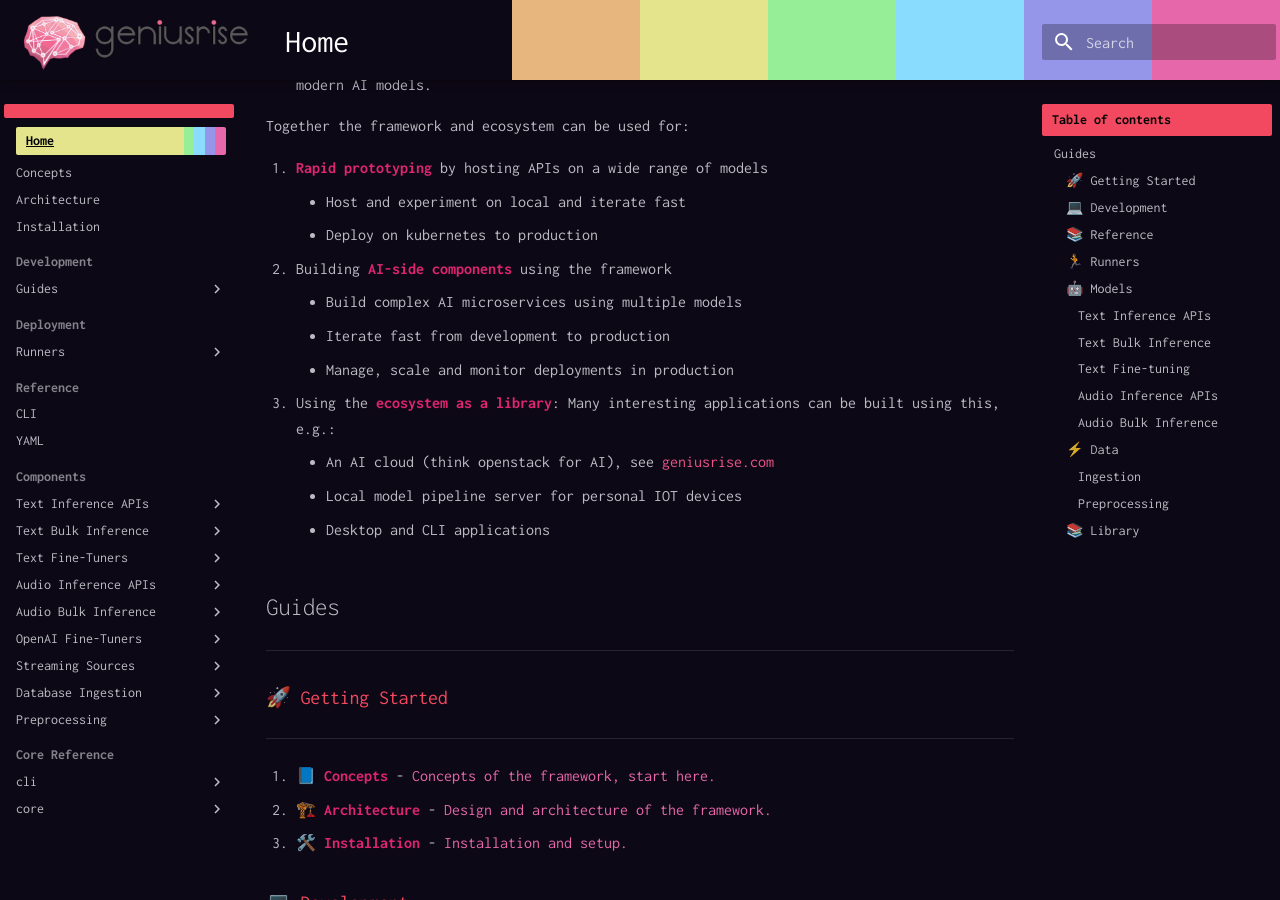
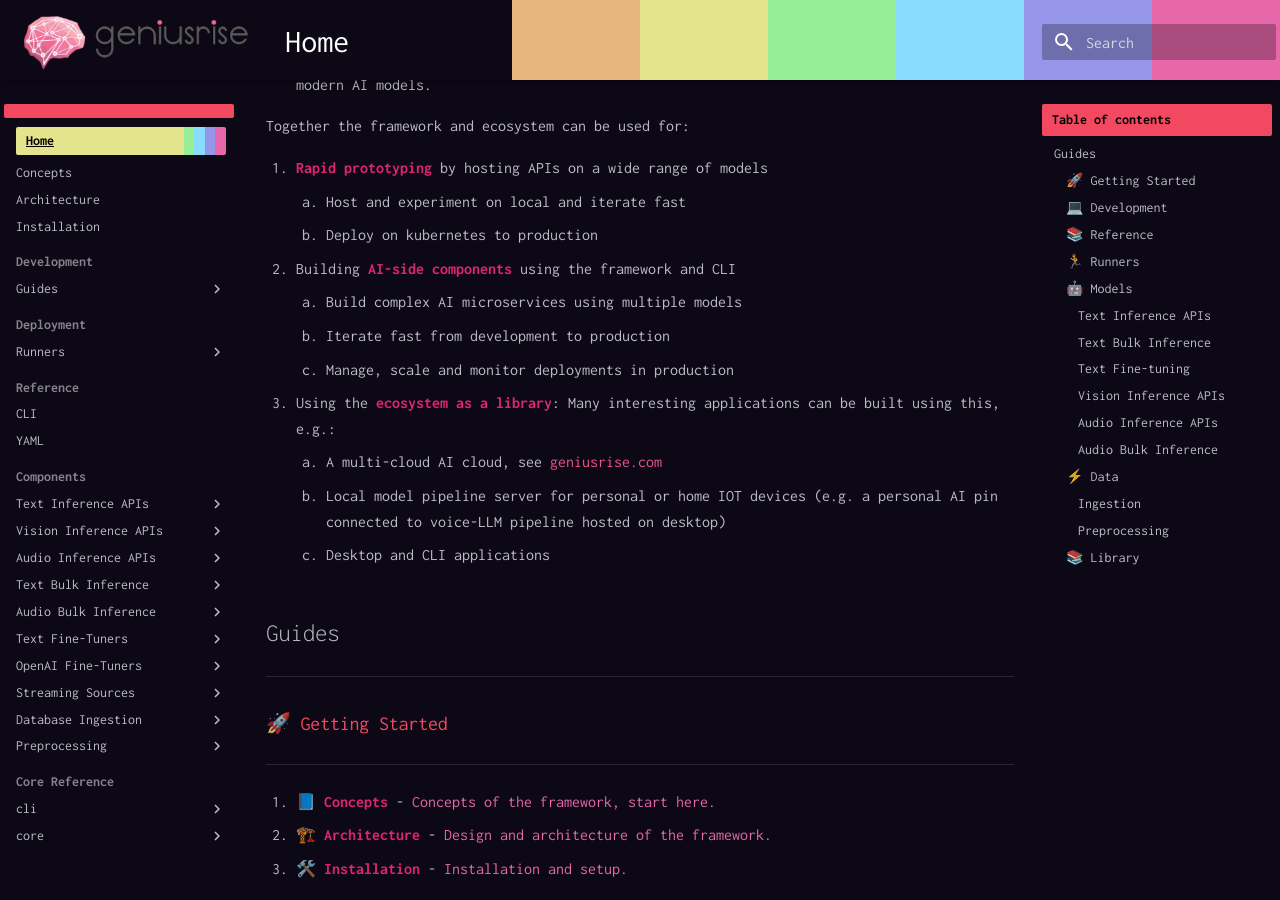
Before and after one commit to geniusrise/docs, an MkDocs documentation site: the page built from docs/index.md, in a window 1280 px wide and 900 px high, scrolled down 596 px. Built offline with MkDocs 1.6.1 and Material for MkDocs 9.7.7, drawn with Linux system fonts in a browser that asks for light colours; some web fonts are replaced; some of the changed text lies outside the part shown.

Commit message:
add vision

```diff
--- a/docs/index.md
+++ b/docs/index.md
@@ -14,16 +14,16 @@
 Together the framework and ecosystem can be used for:
 
 1. **Rapid prototyping** by hosting APIs on a wide range of models
-    - Host and experiment on local and iterate fast
-    - Deploy on kubernetes to production
-2. Building **AI-side components** using the framework
-    - Build complex AI microservices using multiple models
-    - Iterate fast from development to production
-    - Manage, scale and monitor deployments in production
+    1. Host and experiment on local and iterate fast
+    2. Deploy on kubernetes to production
+2. Building **AI-side components** using the framework and CLI
+    1. Build complex AI microservices using multiple models
+    2. Iterate fast from development to production
+    3. Manage, scale and monitor deployments in production
 3. Using the **ecosystem as a library**: Many interesting applications can be built using this, e.g.:
-    - An AI cloud (think openstack for AI), see [geniusrise.com](https://geniusrise.com)
-    - Local model pipeline server for personal IOT devices
-    - Desktop and CLI applications
+    1. A multi-cloud AI cloud, see [geniusrise.com](https://geniusrise.com)
+    2. Local model pipeline server for personal or home IOT devices (e.g. a personal AI pin connected to voice-LLM pipeline hosted on desktop)
+    3. Desktop and CLI applications
 
 ## Guides
 
@@ -60,7 +60,7 @@
 ### 🏃 Runners
 
 | 🌐 **Runners**                              |                                       |                               |                                         |
-| ------------------------------------------- | ------------------------------------- | ----------------------------- | --------------------------------------- |
+|---------------------------------------------|---------------------------------------|-------------------------------|-----------------------------------------|
 | 🟢 [k8s deployment](core/k8s_deployment.md) | 🟤 [k8s service](core/k8s_service.md) | 🟡 [k8s job](core/k8s_job.md) | 🟠 [k8s cron job](core/k8s_cron_job.md) |
 | 🟧 [k8s pods](core/k8s_base.md)             | 🟦 [Apache Airflow](core/airflow.md)  | 🔴 [Docker](core/docker.md)   | 🟣 [Docker Swarm](core/docker_swarm.md) |
 
@@ -71,7 +71,7 @@
 #### Text Inference APIs
 
 | 🌐 **Local & Huggingface**                              |                                                                    |                                                         |
-| ------------------------------------------------------- | ------------------------------------------------------------------ | ------------------------------------------------------- |
+|---------------------------------------------------------|--------------------------------------------------------------------|---------------------------------------------------------|
 | 🟢 [Language Model](text/api/language_model.md)         | 🟣 [Named Entity Recognition](text/api/ner.md)                     | 🟡 [Question Answering](text/api/question_answering.md) |
 | 🟠 [Sentiment Analysis](text/api/sentiment_analysis.md) | 🟤 [Summarization](text/api/summarization.md)                      | 🟦 [Translation](text/api/translation.md)               |
 | 🔵 [Classification](text/api/classification.md)         | 🔴 [Natural Language Inference](text/api/commonsense_reasoning.md) | 🟧 [Instruction Tuning](text/api/instruction_tuning.md) |
@@ -80,7 +80,7 @@
 #### Text Bulk Inference
 
 | 🌐 **Local & Huggingface**                               |                                                                     |                                                          |
-| -------------------------------------------------------- | ------------------------------------------------------------------- | -------------------------------------------------------- |
+|----------------------------------------------------------|---------------------------------------------------------------------|----------------------------------------------------------|
 | 🟢 [Language Model](text/bulk/language_model.md)         | 🟣 [Named Entity Recognition](text/bulk/ner.md)                     | 🟡 [Question Answering](text/bulk/question_answering.md) |
 | 🟠 [Sentiment Analysis](text/bulk/sentiment_analysis.md) | 🟤 [Summarization](text/bulk/summarization.md)                      | 🟦 [Translation](text/bulk/translation.md)               |
 | 🔵 [Classification](text/bulk/classification.md)         | 🔴 [Natural Language Inference](text/bulk/commonsense_reasoning.md) | 🟧 [Instruction Tuning](text/bulk/instruction_tuning.md) |
@@ -89,29 +89,36 @@
 #### Text Fine-tuning
 
 | 🌐 **Local & Huggingface**                                    |                                                                          |                                                               |
-| ------------------------------------------------------------- | ------------------------------------------------------------------------ | ------------------------------------------------------------- |
+|---------------------------------------------------------------|--------------------------------------------------------------------------|---------------------------------------------------------------|
 | 🟢 [Language Model](text/fine_tune/language_model.md)         | 🟣 [Named Entity Recognition](text/fine_tune/ner.md)                     | 🟡 [Question Answering](text/fine_tune/question_answering.md) |
 | 🟠 [Sentiment Analysis](text/fine_tune/sentiment_analysis.md) | 🟤 [Summarization](text/fine_tune/summarization.md)                      | 🟦 [Translation](text/fine_tune/translation.md)               |
 | 🔵 [Classification](text/fine_tune/classification.md)         | 🔴 [Natural Language Inference](text/fine_tune/commonsense_reasoning.md) | 🟧 [Instruction Tuning](text/fine_tune/instruction_tuning.md) |
 | 🟧 [Base](text/fine_tune/base.md)                             |                                                                          |                                                               |
 
 | 🌐 **OpenAI**                                               |                                                                        |                                                             |
-| ----------------------------------------------------------- | ---------------------------------------------------------------------- | ----------------------------------------------------------- |
+|-------------------------------------------------------------|------------------------------------------------------------------------|-------------------------------------------------------------|
 | 🟢 [Classification](bolts/openai/classification.md)         | 🟣 [Natural Language Inference](bolts/openai/commonsense_reasoning.md) | 🟡 [Instruction Tuning](bolts/openai/instruction_tuning.md) |
 | 🟠 [Language Model](bolts/openai/language_model.md)         | 🟤 [Named Entity Recognition](bolts/openai/ner.md)                     | 🟦 [Question Answering](bolts/openai/question_answering.md) |
 | 🔵 [Sentiment Analysis](bolts/openai/sentiment_analysis.md) | 🔴 [Summarization](bolts/openai/summarization.md)                      | 🟧 [Translation](bolts/openai/translation.md)               |
 | 🟧 [Base](bolts/openai/base.md)                             |                                                                        |                                                             |
 
+#### Vision Inference APIs
+
+| 🌐 **Local & Huggingface**                        |                             |                                                |                                                   |
+|---------------------------------------------------|-----------------------------|------------------------------------------------|---------------------------------------------------|
+| 🟢 [Image Classification](vision/api/imgclass.md) | 🟣 [OCR](vision/api/ocr.md) | 🟡 [Image Segmentation](vision/api/segment.md) | 🟠 [Visual Question Answering](vision/api/vqa.md) |
+| 🟤 [Base](vision/api/base.md)                     |                             |                                                |                                                   |
+
 #### Audio Inference APIs
 
 | 🌐 **Local & Huggingface**            |                                       |                              |
-| ------------------------------------- | ------------------------------------- | ---------------------------- |
+|---------------------------------------|---------------------------------------|------------------------------|
 | 🟢 [Text to Speech](audio/api/s2t.md) | 🟣 [Speech to Text](audio/api/t2s.md) | 🟧 [Base](audio/api/base.md) |
 
 #### Audio Bulk Inference
 
 | 🌐 **Local & Huggingface**             |                                        |                               |
-| -------------------------------------- | -------------------------------------- | ----------------------------- |
+|----------------------------------------|----------------------------------------|-------------------------------|
 | 🟢 [Text to Speech](audio/bulk/s2t.md) | 🟣 [Speech to Text](audio/bulk/t2s.md) | 🟧 [Base](audio/bulk/base.md) |
 
 ### ⚡ Data
@@ -119,7 +126,7 @@
 #### Ingestion
 
 | 🌐 **Streaming**                                   |                                        |                                        |                                              |
-| -------------------------------------------------- | -------------------------------------- | -------------------------------------- | -------------------------------------------- |
+|----------------------------------------------------|----------------------------------------|----------------------------------------|----------------------------------------------|
 | 🟢 [Http Polling](listeners/http_polling.md)       | 🟣 [Socket.io](listeners/socket.io.md) | 🟡 [gRPC](listeners/grpc.md)           | 🟠 [QUIC](listeners/quic.md)                 |
 | 🟤 [UDP](listeners/udp.md)                         | 🔵 [Webhook](listeners/webhook.md)     | 🟥 [Websocket](listeners/websocket.md) | 🟩 [SNS](listeners/sns.md)                   |
 | 🟧 [SQS](listeners/sqs.md)                         | 🟨 [AMQP](listeners/amqp.md)           | 🟫 [Kafka](listeners/kafka.md)         | 🟪 [Kinesis Streams](listeners/kinesis.md)   |
@@ -127,7 +134,7 @@
 | 🟧 [Redis Streams](listeners/redis_streams.md{}{}) |                                        |                                        |                                              |
 
 | 📦 **Databases**                           |                                                    |                                                |                                        |
-| ------------------------------------------ | -------------------------------------------------- | ---------------------------------------------- | -------------------------------------- |
+|--------------------------------------------|----------------------------------------------------|------------------------------------------------|----------------------------------------|
 | 🟢 [HBase](databases/hbase.md)             | 🟣 [PostgreSQL](databases/postgres.md)             | 🔵 [MySQL](databases/mysql.md)                 | 🟠 [MongoDB](databases/mongodb.md)     |
 | 🟢 [Cassandra](databases/cassandra.md)     | 🟣 [Redis](databases/redis.md)                     | 🔵 [Elasticsearch](databases/elasticsearch.md) | 🟠 [Oracle](databases/oracle.md)       |
 | 🟢 [SQL Server](databases/sql_server.md)   | 🟣 [SQLite](databases/sqlite.md)                   | 🔵 [Neo4j](databases/neo4j.md)                 | 🟠 [Bigtable](databases/bigtable.md)   |
@@ -143,7 +150,7 @@
 #### Preprocessing
 
 | 🌐 **Document Processing**                   | 🌐 **Image Processing**                                  | 🌐 **OCR**                                               |
-| -------------------------------------------- | -------------------------------------------------------- | -------------------------------------------------------- |
+|----------------------------------------------|----------------------------------------------------------|----------------------------------------------------------|
 | 🟣 [Parse PDF](ocr/ParsePdf.md)              | 🟡 [Predict image classes](ocr/ImageClassPredictor.md)   | 🔵 [TROCRImageOCR](ocr/TROCRImageOCR.md)                 |
 | 🟣 [ParseCBZCBR](ocr/ParseCBZCBR.md)         | 🟡 [Train image classifier](ocr/TrainImageClassifier.md) | 🔵 [FineTuneTROCR](ocr/FineTuneTROCR.md)                 |
 | 🟣 [ParseDjvu](ocr/ParseDjvu.md)             | 🟡 [Convert Images](ocr/ConvertImage.md)                 | 🔵 [TROCRImageOCRAPI](ocr/TROCRImageOCRAPI.md)           |
@@ -155,7 +162,7 @@
 ### 📚 Library
 
 | 📦 **cli**                            | 📦 **core**                       | 📦 **data**                                               | 📦 **core.state**                          |
-| ------------------------------------- | --------------------------------- | --------------------------------------------------------- | ------------------------------------------ |
+|---------------------------------------|-----------------------------------|-----------------------------------------------------------|--------------------------------------------|
 | 🟠 [geniusctl](core/cli_geniusctl.md) | 🟢 [bolt](core/core_bolt.md)      | 🟣 [input](core/core_data_input.md)                       | 🔴 [base](core/core_state_base.md)         |
 | 🟠 [yamlctl](core/cli_yamlctl.md)     | 🟢 [spout](core/core_spout.md)    | 🟣 [output](core/core_data_output.md)                     | 🔴 [dynamo](core/core_state_dynamo.md)     |
 | 🟠 [boltctl](core/cli_boltctl.md)     | 🟤 [base](core/core_task_base.md) | 🟣 [batch_input](core/core_data_batch_input.md)           | 🔴 [memory](core/core_state_memory.md)     |
--- a/mkdocs.yml
+++ b/mkdocs.yml
@@ -49,6 +49,16 @@
           - Question Answering: text/api/question_answering.md
           - Summarization: text/api/summarization.md
           - Translation: text/api/translation.md
+      - Vision Inference APIs:
+          - Base API: vision/api/base.md
+          - Image Classsification: vision/api/imgclass.md
+          - Image Segmentation: vision/api/segment.md
+          - OCR: vision/api/ocr.md
+          - Visual Question Answering: vision/api/vqa.md
+      - Audio Inference APIs:
+          - Base API: audio/api/base.md
+          - Text to Speech: audio/api/t2s.md
+          - Speech to Text: audio/api/s2t.md
       - Text Bulk Inference:
           - Base: text/bulk/base.md
           - Classification: text/bulk/classification.md
@@ -59,6 +69,14 @@
           - Question Answering: text/bulk/question_answering.md
           - Summarization: text/bulk/summarization.md
           - Translation: text/bulk/translation.md
+      #   - Vision Bulk Inference:
+      #       - Base: audio/bulk/base.md
+      #       - Text to Speech: audio/bulk/t2s.md
+      #       - Speech to Text: audio/bulk/s2t.md
+      - Audio Bulk Inference:
+          - Base: audio/bulk/base.md
+          - Text to Speech: audio/bulk/t2s.md
+          - Speech to Text: audio/bulk/s2t.md
       - Text Fine-Tuners:
           - Base: text/fine_tune/base.md
           - Classification: text/fine_tune/classification.md
@@ -69,14 +87,6 @@
           - Question Answering: text/fine_tune/question_answering.md
           - Summarization: text/fine_tune/summarization.md
           - Translation: text/fine_tune/translation.md
-      - Audio Inference APIs:
-          - Base API: audio/api/base.md
-          - Text to Speech: audio/api/t2s.md
-          - Speech to Text: audio/api/s2t.md
-      - Audio Bulk Inference:
-          - Base: audio/bulk/base.md
-          - Text to Speech: audio/bulk/t2s.md
-          - Speech to Text: audio/bulk/s2t.md
       - OpenAI Fine-Tuners:
           - Classification: bolts/openai/classification.md
           - NLI: bolts/openai/commonsense_reasoning.md
@@ -242,6 +252,7 @@
               ../geniusrise-ocr/,
               ../geniusrise-text/,
               ../geniusrise-audio/,
+              ../geniusrise-vision/,
             ]
           options:
             show_source: false
```
Also changed, not shown: docs/vision/api/base.md (added, +3 -0 lines), docs/vision/api/imgclass.md (added, +3 -0 lines), docs/vision/api/ocr.md (added, +3 -0 lines), docs/vision/api/segment.md (added, +3 -0 lines), docs/vision/api/vqa.md (added, +3 -0 lines).
